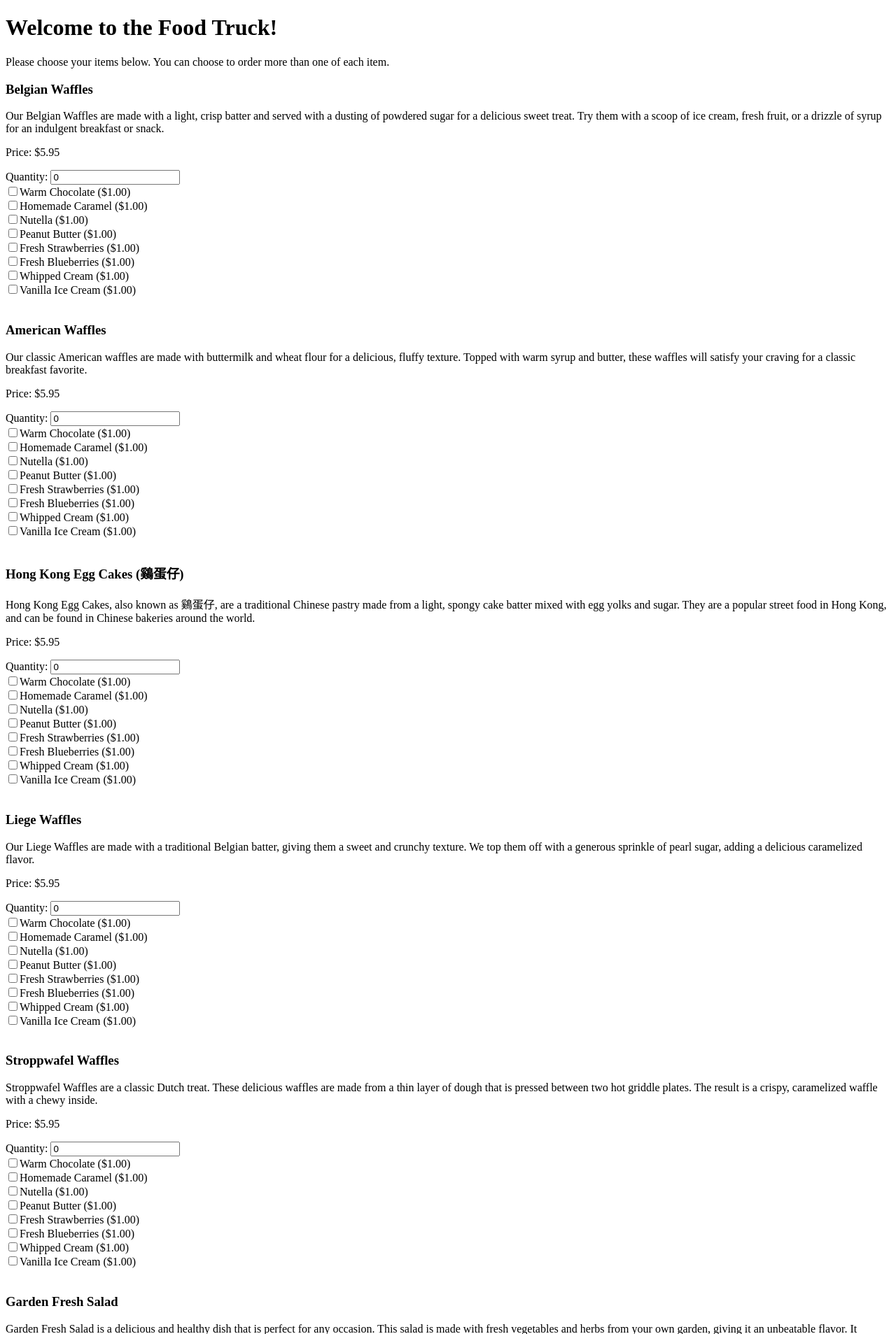
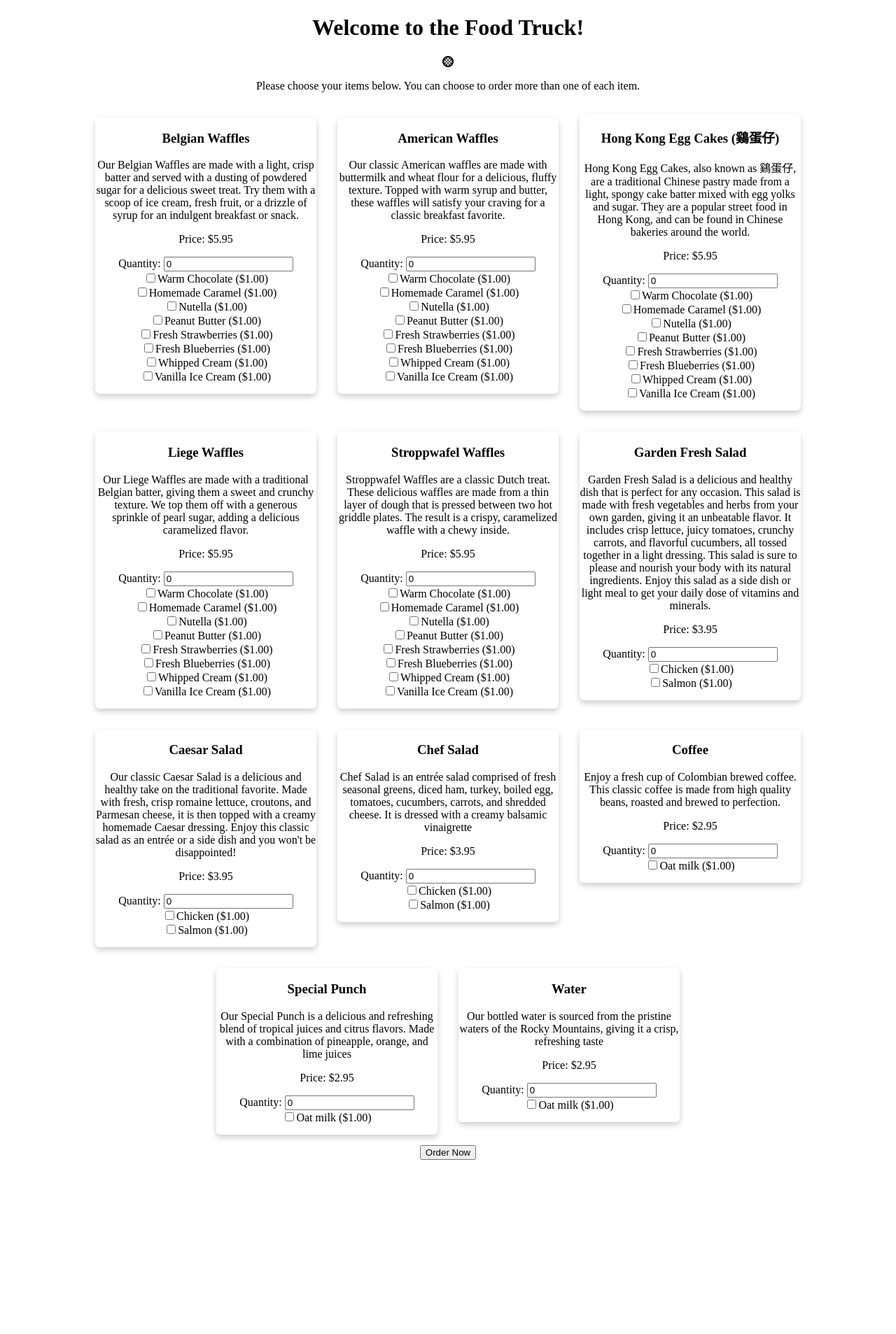
Before and after one commit to laurenkuhlman/it-262-p3-food-truck, a PHP site: page / in a window 1280 px wide. Shown: the top 1907 px of the page at 70% size. After the commit the page ends 1658 px from the top, so only its background shows below. Run offline with PHP 8.4, Linux system fonts and the light colour scheme; some libraries are stand-ins or nearby versions.

Commit message:
Added wrappers and basic css for menu

```diff
--- a/index.php
+++ b/index.php
@@ -166,14 +166,22 @@
 <!DOCTYPE html>
 <html>
   <head>
+    <meta charset="UTF-8">
+    <meta http-equiv="X-UA-Compatible" content="IE=edge">
+    <meta name="viewport" content="width=device-width, initial-scale=1.0">
+    <link rel="stylesheet" href="styles.css">
+    <script src="https://use.fontawesome.com/99304701cb.js"></script>
     <title>Food Truck Menu</title>
   </head>
   <body>
-    <h1>Welcome to the Food Truck!</h1>
+    <div class="wrapper">
+    <h1>Welcome to the Food Truck!</h1><i class="fa-solid fa-stroopwafel"></i>
     <p>Please choose your items below. You can choose to order more than one of each item.</p>
     <form action="" method="post">
       <?php
+        echo '<div class="form-wrapper">';
         foreach ($items as $item) {
+          echo '<div class="menu-item">';
           echo '<h3>' . $item->Name . '</h3><p>' . $item->Description . '</p><p>Price: $' . $item->Price . '</p>';
           echo '<label>Quantity: <input type="number" name="quantity[' . $item->ID . ']" value="'. (isset($quantity[$item->ID]) ? $quantity[$item->ID] : 0) . '"></label><br>';
           foreach($item->Extras as $extra => $price) {
@@ -185,13 +193,13 @@
              '>' . $extra . ' ($' . $price . ')
             </label><br>';
           }
-          echo '<br>';
+          echo '</div>';
         }
+        echo '</div>  <!-- END FORM WRAPPER -->';
       ?>
       <input type="submit" value="Order Now">
     </form>
-  </body>
-</html>
+    <div class="order-total">
     <?php
       if($_SERVER['REQUEST_METHOD'] == 'POST') {
         if(isset($_POST['quantity'])) {
@@ -236,3 +244,7 @@
         }
       }
     ?>
+    </div> <!-- END ORDER-TOTAL -->
+    </div> <!-- END WRAPPER -->
+  </body>
+</html>
--- /dev/null
+++ b/styles.css
@@ -0,0 +1,25 @@
+.wrapper {
+    text-align: center;
+}
+
+.form-wrapper {
+    display: flex;
+    flex-flow: row wrap;
+    align-items: center;
+    justify-content: center;
+    align-items: baseline;
+}
+
+.menu-item {
+    width: 25%;
+    margin: 15px;
+    text-align: center;
+    box-shadow: 0 4px 8px 0 rgba(0,0,0,0.2);
+    transition: 0.3s;
+    padding-bottom: 15px;
+    border-radius: 2%;
+}
+
+.order-total {
+    text-align: center;
+}
```
Lines whose indentation alone changed are shown as unchanged.
